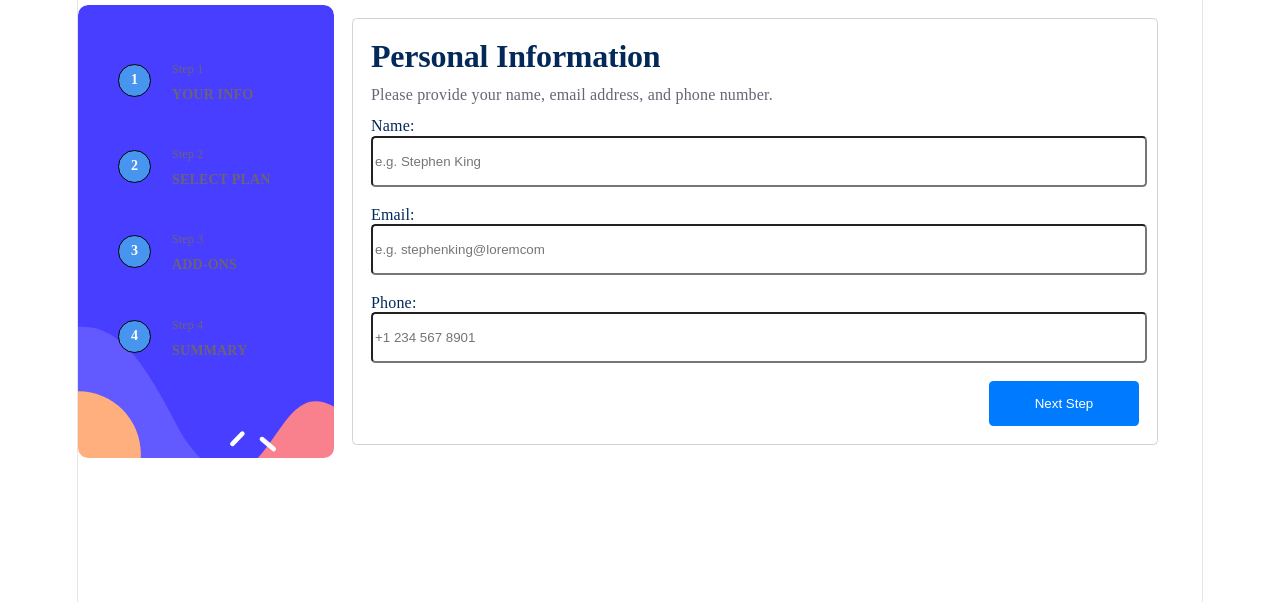
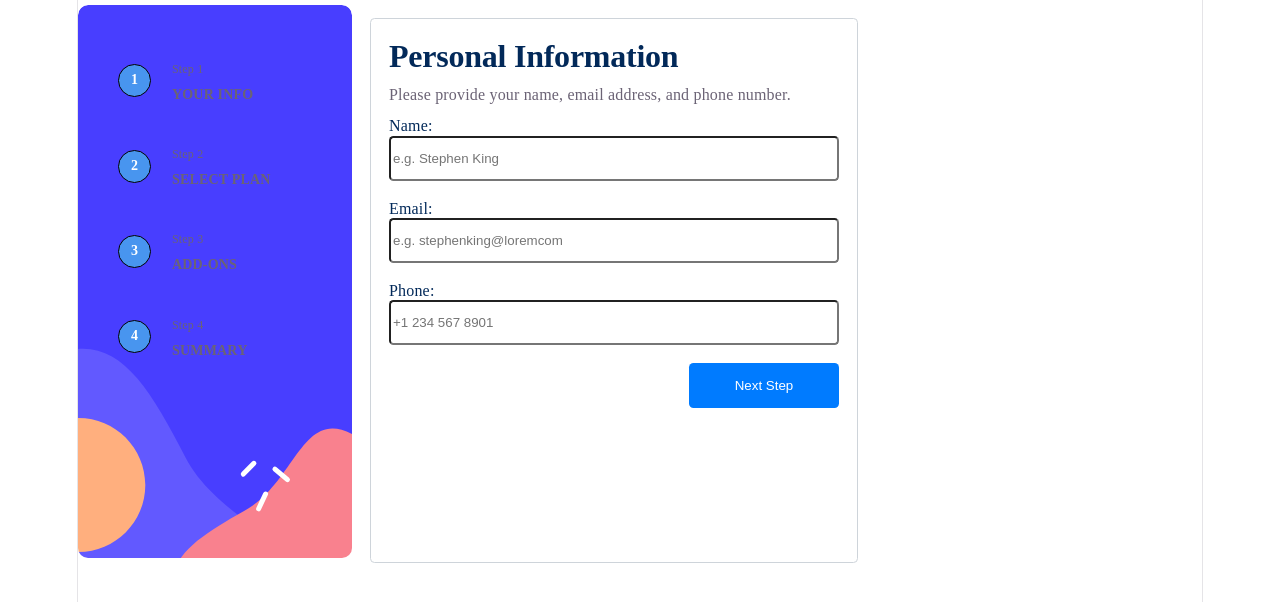
Before and after one commit to mikewd-dev/multistep-form, a React (Vite) app in the folder multistepform-app/: page / in a window 1280 px wide. Shown: the top 602 px of the page. Built offline with nearby package versions, Linux system fonts and the light colour scheme.

Commit message:
adjusts appearance of form

```diff
--- a/multistepform-app/src/Menu.css
+++ b/multistepform-app/src/Menu.css
@@ -1,5 +1,6 @@
 .menu {
-  width: 20vw;
+  height: 553px;
+  width: 274px;
   background-repeat: no-repeat;
   background-size: cover;
   border-radius:10px;
@@ -43,7 +44,7 @@ li {
 }
 span {
   font-size: 12px;
-  font-weight: regular;
+  font-weight: 400;
 }
 
 
--- a/multistepform-app/src/Personal.css
+++ b/multistepform-app/src/Personal.css
@@ -4,7 +4,8 @@
   flex-direction: column;
   border-radius: 0.25rem;
   padding: 1rem;
-  margin: 1rem;
+  margin-top: 1rem;
+  margin-left: 1rem;
   align-items: flex-start
 }
 
@@ -12,16 +13,13 @@
   display: flex;
   flex-direction: column;
  gap: 1rem;
- align-content: center;
- width: 60vw;
- margin: 0 auto;
+ width: 450px;
 }
 
 .field {
   display:flex;
   flex-direction: column;
   align-items: flex-start;
-  margin: 0 auto;
   width: 100%;
 }
 
@@ -51,7 +49,7 @@ p {
   margin-bottom: 0.5rem;
   font-family: var(--font-family);
   font-size: 16px;
-  font-weight:  regular;
+  font-weight:  400;
   line-height: 150%;
 }
 
@@ -61,12 +59,13 @@ input {
   height: 2.5rem;
   border-radius: 0.25rem;
   background-color: #fff;
+  box-sizing: border-box;
 }
 
 label {
   font-family: var(--font-family);
   font-size: 16px;
-  font-weight:  regular;
+  font-weight:  400;
   color: #022959;
   line-height: 120%;
 }
```
